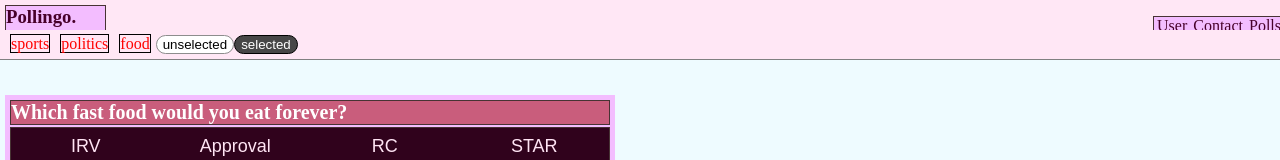
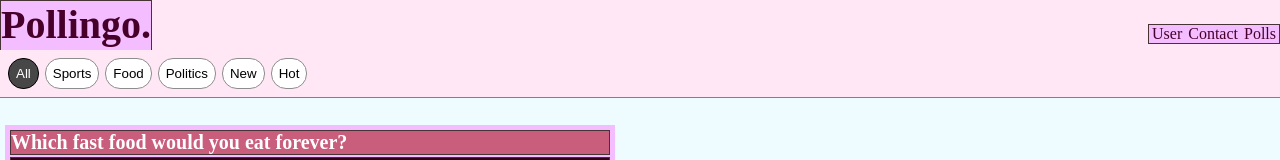
Before and after one commit to el7/Pollingo, a React (Create React App) app in the folder pollingo/: page / in a window 1280 px wide. Shown: the top 160 px of the page. Built offline with nearby package versions, Linux system fonts and the light colour scheme.

Commit message:
fixing header to top

```diff
--- a/pollingo/src/css/main.css
+++ b/pollingo/src/css/main.css
@@ -27,7 +27,7 @@ body {
 .layoutOne .grid-main-item-main {
   background-color: #eefbff;
   padding-top: 30px;
-  margin-top: 60px;
+  margin-top: 90px;
 }
 
 .header-container {
@@ -36,7 +36,7 @@ body {
   width: 100%;
   background-color: #ffe7f5;
   color: #47002a;
-  padding: 5px;
+  padding: 0px 0px;
   display: flex;
   flex-flow: row nowrap;
   justify-content: center;
@@ -44,6 +44,10 @@ body {
   align-content: center;
   border: li;
   border-color: #47002a;
+}
+
+.header-container h3 {
+  font-size: 40px;
 }
 
 .header-container h3,
@@ -97,7 +101,7 @@ body {
   padding: 5px;
   position: fixed;
   width: 100%;
-  top: 30px;
+  top: 50px;
 }
 
 .header-lower-container .header-flex-item {
@@ -106,23 +110,35 @@ body {
   margin: 0px 5px;
 }
 
+.header-lower-container .button {
+  border-radius: 15px;
+  margin: 3px;
+  padding: 7px;
+}
+
 .header-lower-container .button-unselected {
-  border-radius: 15px;
   background-color: white;
   color: black;
   border: 1px solid #8d8d8d;
 }
 
+.header-lower-container .button-unselected:hover {
+  background-color: #ececec;
+}
+
 .header-lower-container .button-selected {
-  border-radius: 15px;
   background-color: #474747;
   color: white;
   border: 1px solid #000000;
 }
 
+.header-lower-container .button-selected:hover {
+  background-color: #727272;
+}
+
 .console {
   background-color: #e281f8;
-  margin: 100px 0px 25px 0px;
+  margin: 50px 0px 0px 0px;
   padding: 5px;
 }
 
--- a/pollingo/src/js/components/headerLowerComponent.js
+++ b/pollingo/src/js/components/headerLowerComponent.js
@@ -5,16 +5,16 @@ import "../../css/main.css";
 
 function HeaderLower(props) {
 
-    const [headerColor, setColor] = useState("444444");
-    const [screenWidth, setScreenWidth] = useState("200");
+    const [tagSelected, selectTag] = useState(0);
 
     return (
         <div className="header-lower-container" >
-            <span className="header-flex-item">{props.tag1}</span>
-            <span className="header-flex-item">{props.tag2}</span>
-            <span className="header-flex-item">{props.tag3}</span>
-            <button className="button-unselected">unselected</button>
-            <button className="button-selected">selected</button>
+            <button className="button button-selected">All</button>
+            <button className="button button-unselected">Sports</button>
+            <button className="button button-unselected">Food</button>
+            <button className="button button-unselected">Politics</button>
+            <button className="button button-unselected">New</button>
+            <button className="button button-unselected">Hot</button>
         </div>
     )
 }
--- a/pollingo/src/js/components/layoutPollingoOne.js
+++ b/pollingo/src/js/components/layoutPollingoOne.js
@@ -29,17 +29,16 @@ function LayoutOne() {
             </div>
             <div className="grid-item grid-main-item-main grid-main">
                 <PollBox q={q1} a1={q1_a1} a2={q1_a2} a3={q1_a3} a4={q1_a4}/>
-                <Separator t="➽───────────────❥"/>
+                <Separator t="➽─────❥"/>
                 <PollBox q="Which is your favorite vehicle brand?" a1="Tesla" a2="Subaru" a3="Ford" a4="Volkswagon"/>
-                <Separator />
+                <Separator t="➽─────❥"/>
                 <PollBox q="What is your favorite movie?" a1="Terminator 2: Judgement Day" a2="Star Wars: Episode V - The Empire Strikes Back" a3="Oh Brother, Where Art Thou" a4="The Big Lebowski"/>
-                <Separator />
+                <Separator t="➽─────❥"/>
                 <PollBox q="What is your favorite movie?" a1="Terminator 2: Judgement Day" a2="Star Wars: Episode V - The Empire Strikes Back" a3="Oh Brother, Where Art Thou" a4="The Big Lebowski"/>
-                <Separator />
+                <Separator t="➽─────❥"/>
                 <PollBox q="What is your favorite movie?" a1="Terminator 2: Judgement Day" a2="Star Wars: Episode V - The Empire Strikes Back" a3="Oh Brother, Where Art Thou" a4="The Big Lebowski"/>
-                <Separator />
+                <Separator t="➽─────❥"/>
                 <PollBox q="What is your favorite movie?" a1="Terminator 2: Judgement Day" a2="Star Wars: Episode V - The Empire Strikes Back" a3="Oh Brother, Where Art Thou" a4="The Big Lebowski"/>
-
             </div>
             <div className="grid-item grid-main-item-footer">
                 <Console />
--- a/pollingo/src/scss/4-layout/_header.scss
+++ b/pollingo/src/scss/4-layout/_header.scss
@@ -3,15 +3,14 @@
 @import "../1-helpers/_util_mixins";
 
 .header-container {
+  // ----- xsmall plus --------------------
+
   position: fixed;
-  //  overflow: hidden;
-
   top: 0;
-  // ----- xsmall plus --------------------
   width: 100%;
   background-color: getColor(header-bg-1);
   color: getColor(header-text-1);
-  padding: 5px;
+  padding: 0px 0px;
   display: flex;
   flex-flow: row nowrap;
   justify-content: center;
@@ -19,6 +18,10 @@
   align-content: center;
   border: li {
     color: #47002a;
+  }
+
+  h3 {
+    font-size: 40px;
   }
 
   h3,
--- a/pollingo/src/scss/4-layout/_headerLower.scss
+++ b/pollingo/src/scss/4-layout/_headerLower.scss
@@ -4,7 +4,9 @@
   padding: 5px;
   position: fixed;
   width: 100%;
-  top: 30px;
+  top: 50px;
+
+  //  overflow: hidden;
 
   .header-flex-item {
     color: red;
@@ -12,17 +14,29 @@
     margin: 0px 5px;
   }
 
+  .button {
+    border-radius: 15px;
+    margin: 3px;
+    padding: 7px;
+  }
+
   .button-unselected {
-    border-radius: 15px;
     background-color: rgb(255, 255, 255);
     color: black;
     border: 1px solid #8d8d8d;
   }
 
+  .button-unselected:hover {
+    background-color: rgb(236, 236, 236);
+  }
+
   .button-selected {
-    border-radius: 15px;
     background-color: rgb(71, 71, 71);
     color: white;
     border: 1px solid #000000;
   }
+
+  .button-selected:hover {
+    background-color: rgb(114, 114, 114);
+  }
 }
--- a/pollingo/src/scss/4-layout/_layoutOne.scss
+++ b/pollingo/src/scss/4-layout/_layoutOne.scss
@@ -19,7 +19,7 @@
   .grid-main-item-main {
     background-color: rgb(238, 251, 255);
     padding-top: 30px;
-    margin-top: 60px;
+    margin-top: 90px;
   }
 
   //   @include screenSizeBp(min-small) {
--- a/pollingo/src/scss/5-modules/_Console.scss
+++ b/pollingo/src/scss/5-modules/_Console.scss
@@ -38,7 +38,7 @@
   }
 
   background-color: getColor(con-bg-1);
-  margin: 100px 0px 25px 0px;
+  margin: 50px 0px 0px 0px;
   padding: 5px;
 
   .console-name {
```
Also changed, not shown: 1 other file (tests, documents, lock files or other folders).
